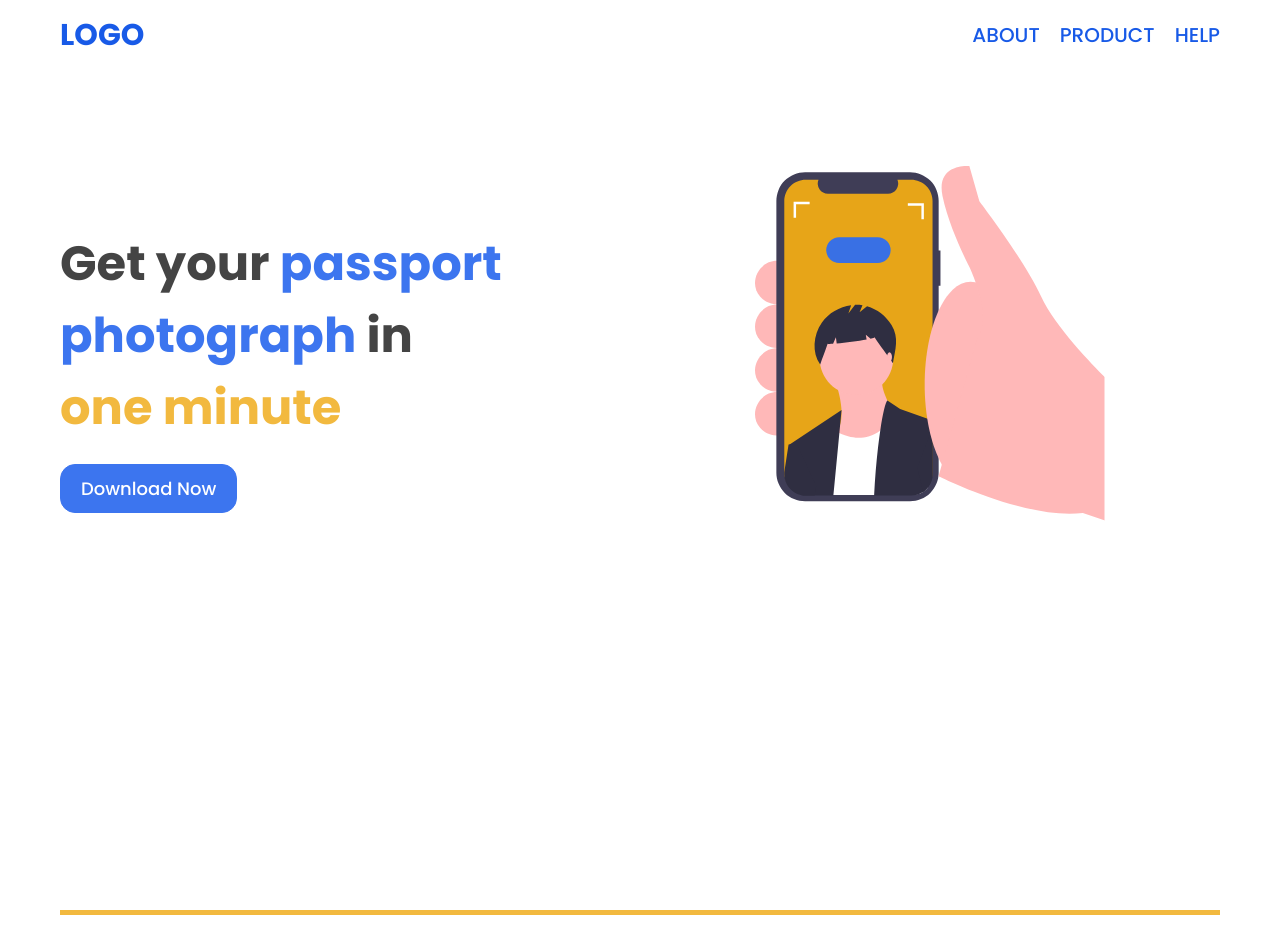
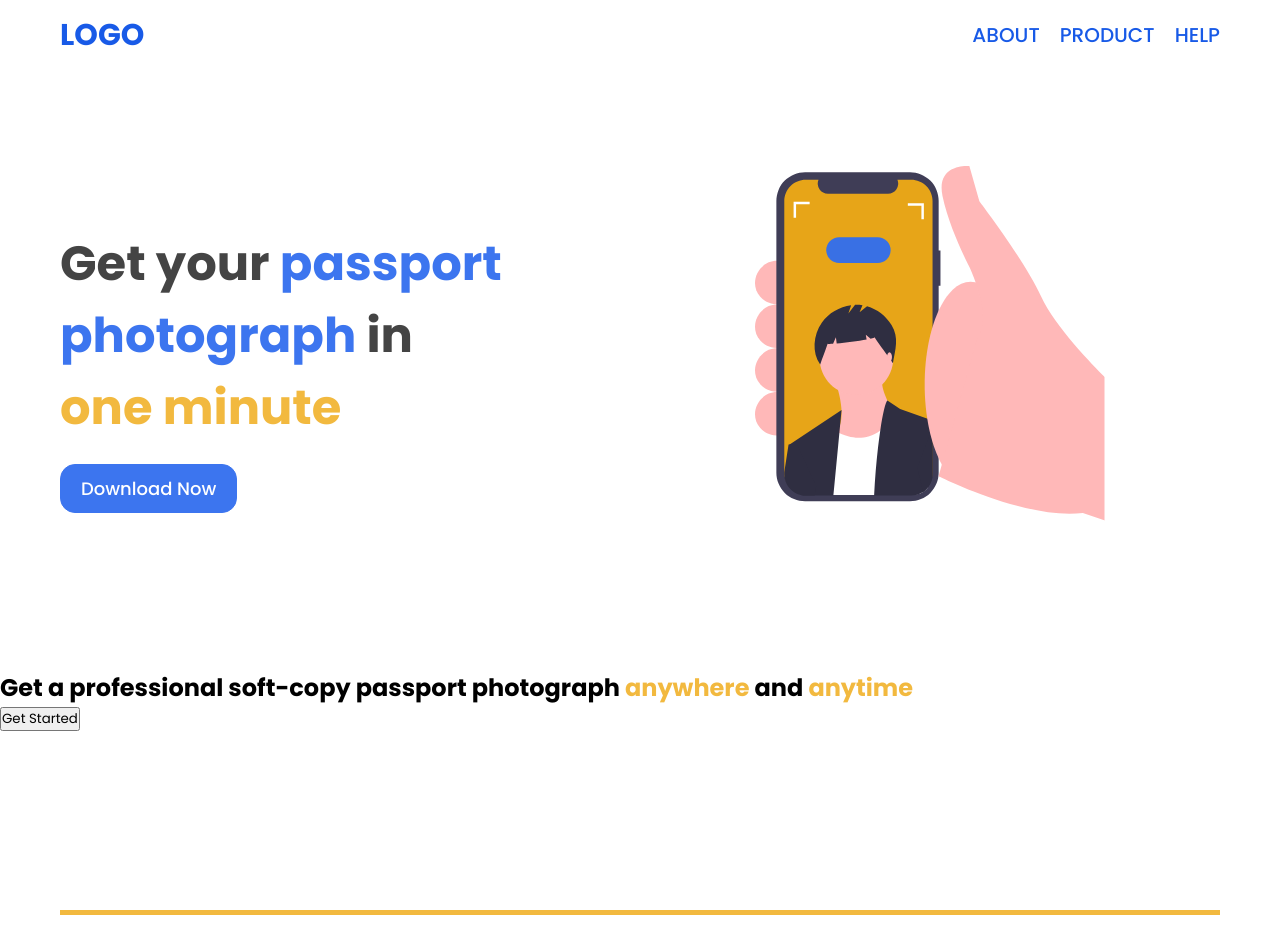
Before and after one commit to HarunaDev/saas-passport-maker, a Flask app: page / in a window 1280 px wide. Shown: the top 925 px of the page. Run offline with Flask 3, Linux system fonts and the light colour scheme.

Commit message:
added elements for second section of home page

```diff
--- a/templates/index.html
+++ b/templates/index.html
@@ -66,4 +66,12 @@
         </div>
     </section>
     <!-- banner section end -->
+
+    <!-- home section -->
+     <section class="home-section">
+        <h1 class="section-text">Get a professional soft-copy passport photograph <span style="color: #F2B93F;">anywhere</span> and <span style="color: #F2B93F;">anytime</span> </h1>
+
+        <button class="cta-btn">Get Started</button>
+     </section>
+    <!-- home section end-->
 {% endblock %}
```
